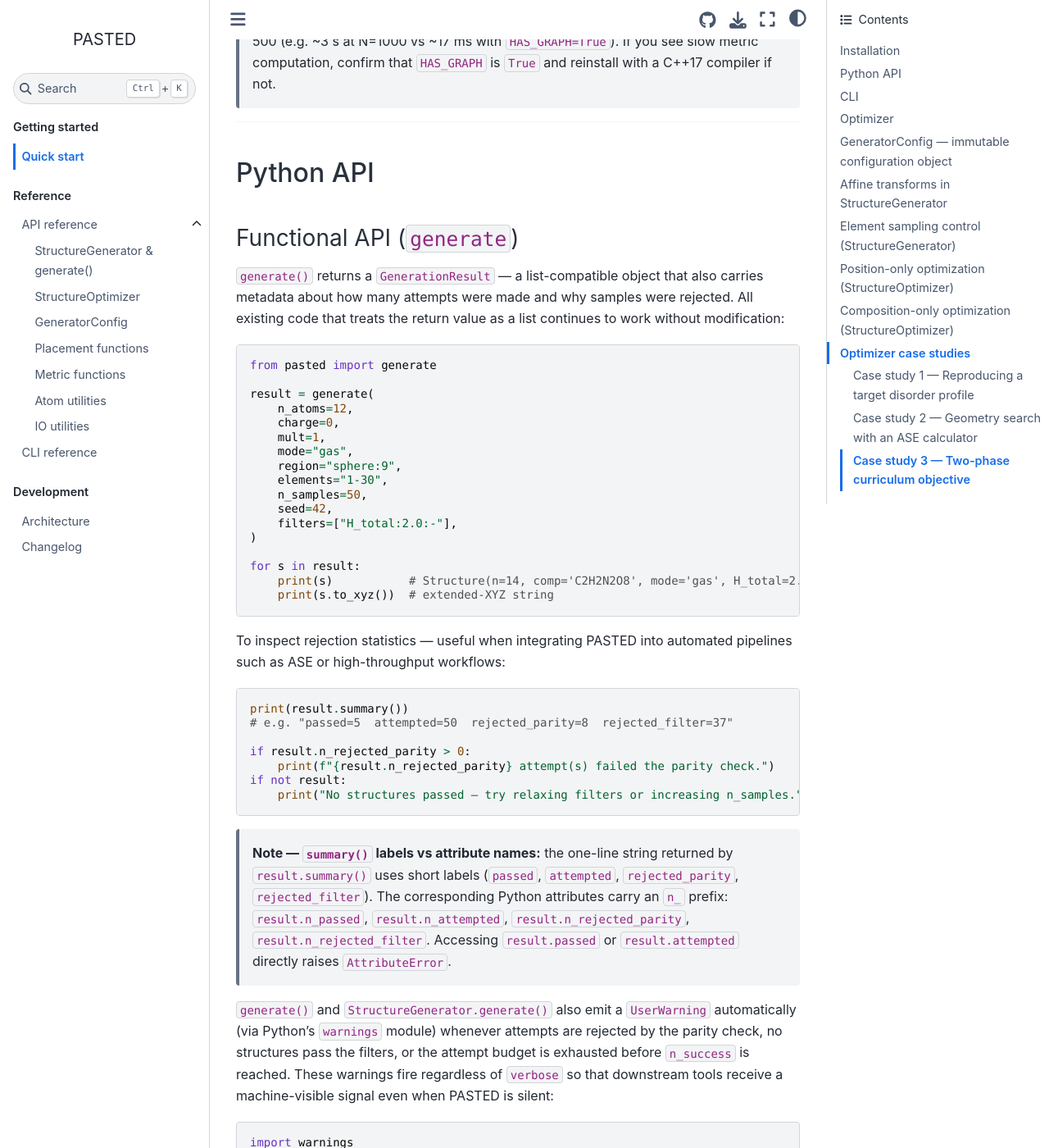
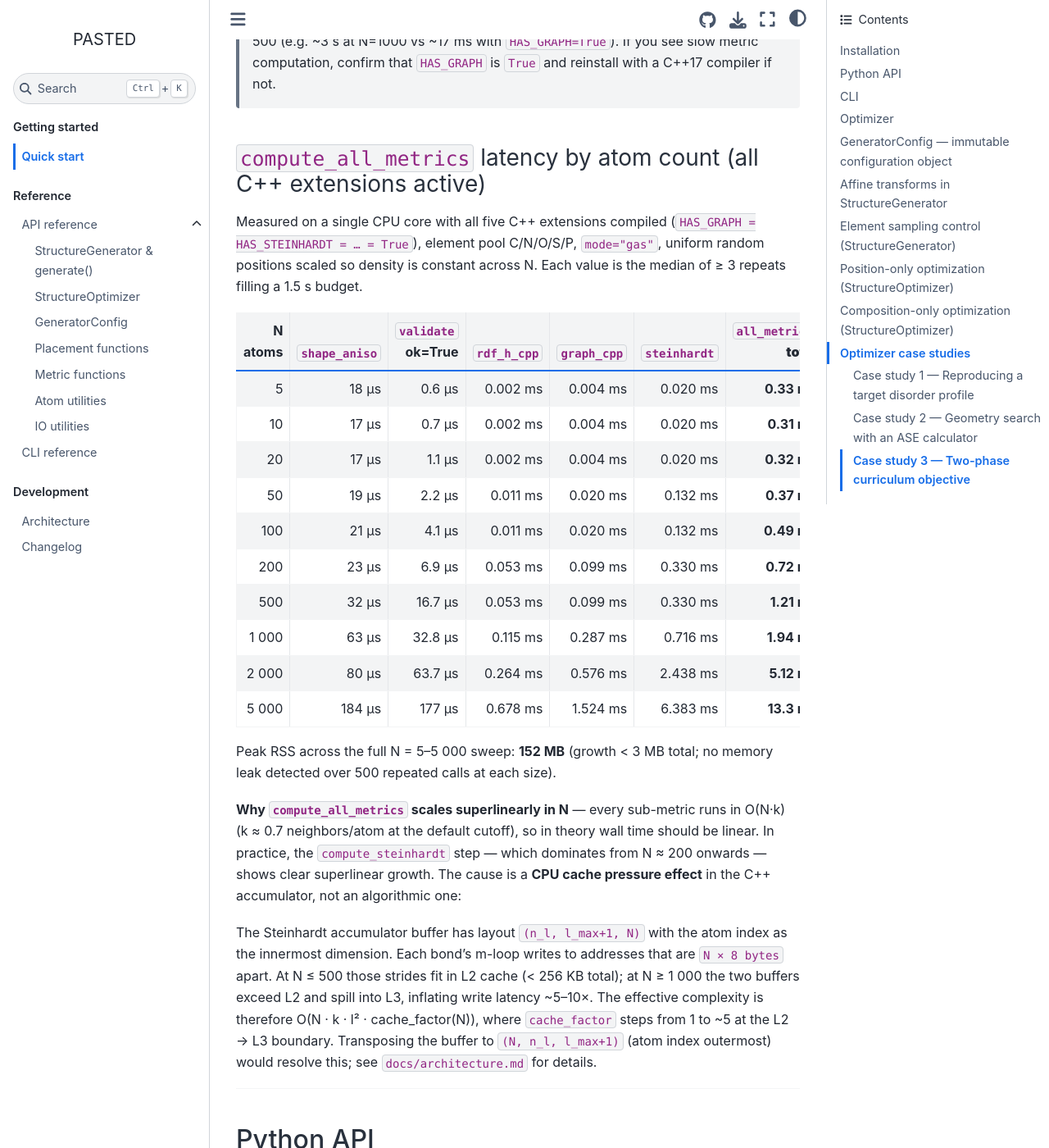
Before and after one commit to ss0832/PASTED, a Sphinx documentation site: the page built from docs/quickstart.md, in a window 1280 px wide and 1400 px high, scrolled down 1060 px. Shown: the whole window at 82% size. Built offline with Sphinx 7.4.7 and the Sphinx Book theme 1.1.4, drawn with Linux system fonts in a browser that asks for light colours.

Commit message:
Add files via upload

```diff
--- a/docs/quickstart.md
+++ b/docs/quickstart.md
@@ -39,6 +39,45 @@
 > is significantly slower for N ≳ 500 (e.g. ~3 s at N=1000 vs ~17 ms with
 > `HAS_GRAPH=True`).  If you see slow metric computation, confirm that
 > `HAS_GRAPH` is `True` and reinstall with a C++17 compiler if not.
+
+### `compute_all_metrics` latency by atom count (all C++ extensions active)
+
+Measured on a single CPU core with all five C++ extensions compiled
+(`HAS_GRAPH = HAS_STEINHARDT = … = True`), element pool C/N/O/S/P,
+`mode="gas"`, uniform random positions scaled so density is constant across N.
+Each value is the median of ≥ 3 repeats filling a 1.5 s budget.
+
+| N atoms | `shape_aniso` | `validate` ok=True | `rdf_h_cpp` | `graph_cpp` | `steinhardt` | **`all_metrics` total** |
+|--------:|------:|------:|------:|------:|------:|------:|
+| 5 | 18 µs | 0.6 µs | 0.002 ms | 0.004 ms | 0.020 ms | **0.33 ms** |
+| 10 | 17 µs | 0.7 µs | 0.002 ms | 0.004 ms | 0.020 ms | **0.31 ms** |
+| 20 | 17 µs | 1.1 µs | 0.002 ms | 0.004 ms | 0.020 ms | **0.32 ms** |
+| 50 | 19 µs | 2.2 µs | 0.011 ms | 0.020 ms | 0.132 ms | **0.37 ms** |
+| 100 | 21 µs | 4.1 µs | 0.011 ms | 0.020 ms | 0.132 ms | **0.49 ms** |
+| 200 | 23 µs | 6.9 µs | 0.053 ms | 0.099 ms | 0.330 ms | **0.72 ms** |
+| 500 | 32 µs | 16.7 µs | 0.053 ms | 0.099 ms | 0.330 ms | **1.21 ms** |
+| 1 000 | 63 µs | 32.8 µs | 0.115 ms | 0.287 ms | 0.716 ms | **1.94 ms** |
+| 2 000 | 80 µs | 63.7 µs | 0.264 ms | 0.576 ms | 2.438 ms | **5.12 ms** |
+| 5 000 | 184 µs | 177 µs | 0.678 ms | 1.524 ms | 6.383 ms | **13.3 ms** |
+
+Peak RSS across the full N = 5–5 000 sweep: **152 MB** (growth < 3 MB total;
+no memory leak detected over 500 repeated calls at each size).
+
+**Why `compute_all_metrics` scales superlinearly in N** — every sub-metric
+runs in O(N·k) (k ≈ 0.7 neighbors/atom at the default cutoff), so in theory
+wall time should be linear.  In practice, the `compute_steinhardt` step —
+which dominates from N ≈ 200 onwards — shows clear superlinear growth.  The
+cause is a **CPU cache pressure effect** in the C++ accumulator, not an
+algorithmic one:
+
+The Steinhardt accumulator buffer has layout `(n_l, l_max+1, N)` with the
+atom index as the innermost dimension.  Each bond's m-loop writes to addresses
+that are `N × 8 bytes` apart.  At N ≤ 500 those strides fit in L2 cache
+(< 256 KB total); at N ≥ 1 000 the two buffers exceed L2 and spill into L3,
+inflating write latency ~5–10×.  The effective complexity is therefore
+O(N · k · l² · cache_factor(N)), where `cache_factor` steps from 1 to ~5 at
+the L2 → L3 boundary.  Transposing the buffer to `(N, n_l, l_max+1)` (atom
+index outermost) would resolve this; see `docs/architecture.md` for details.
 
 ---
 
```
Also changed, not shown: CHANGELOG.md (+36 -0 lines), docs/api/metrics.rst (+13 -0 lines), docs/architecture.md (+38 -0 lines).
